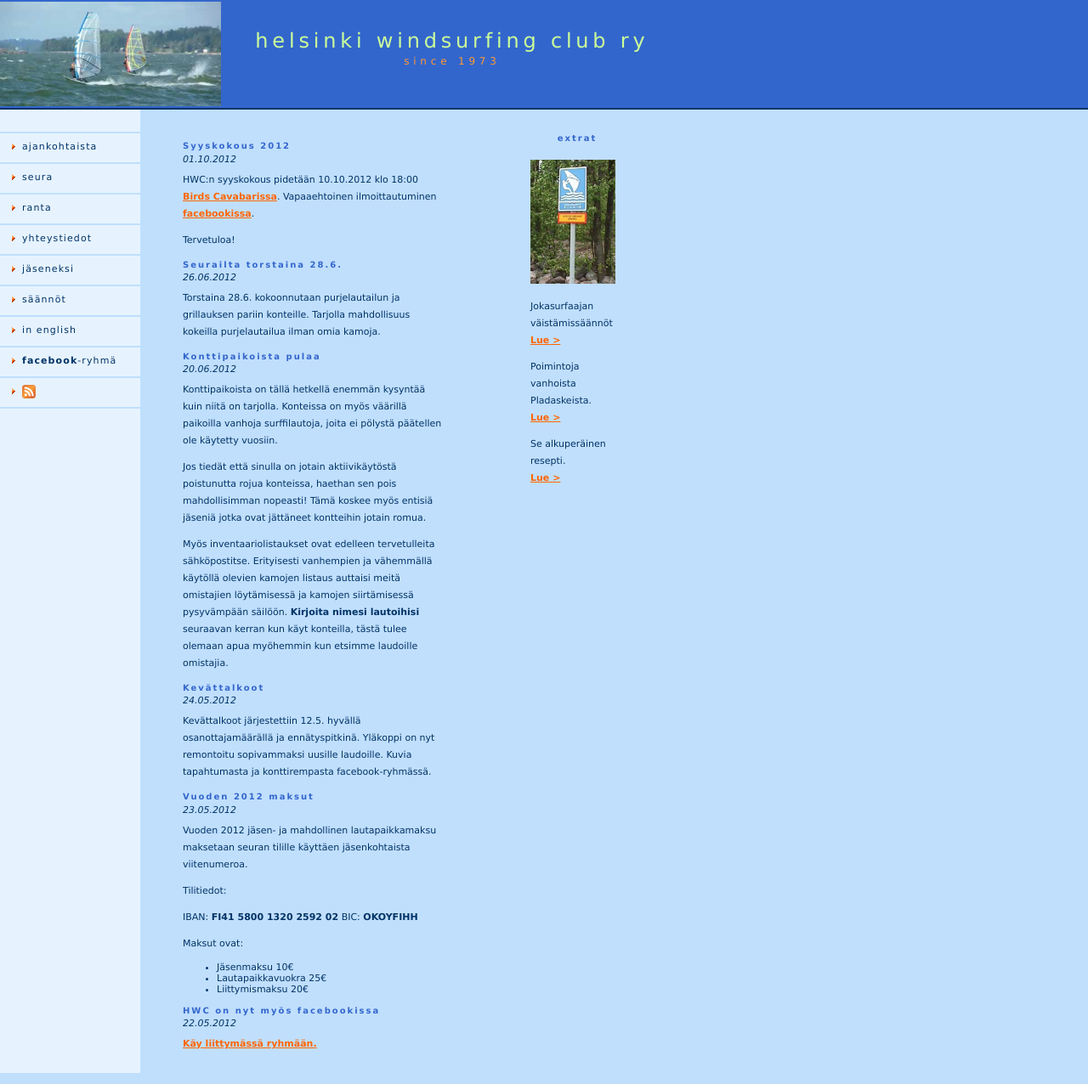
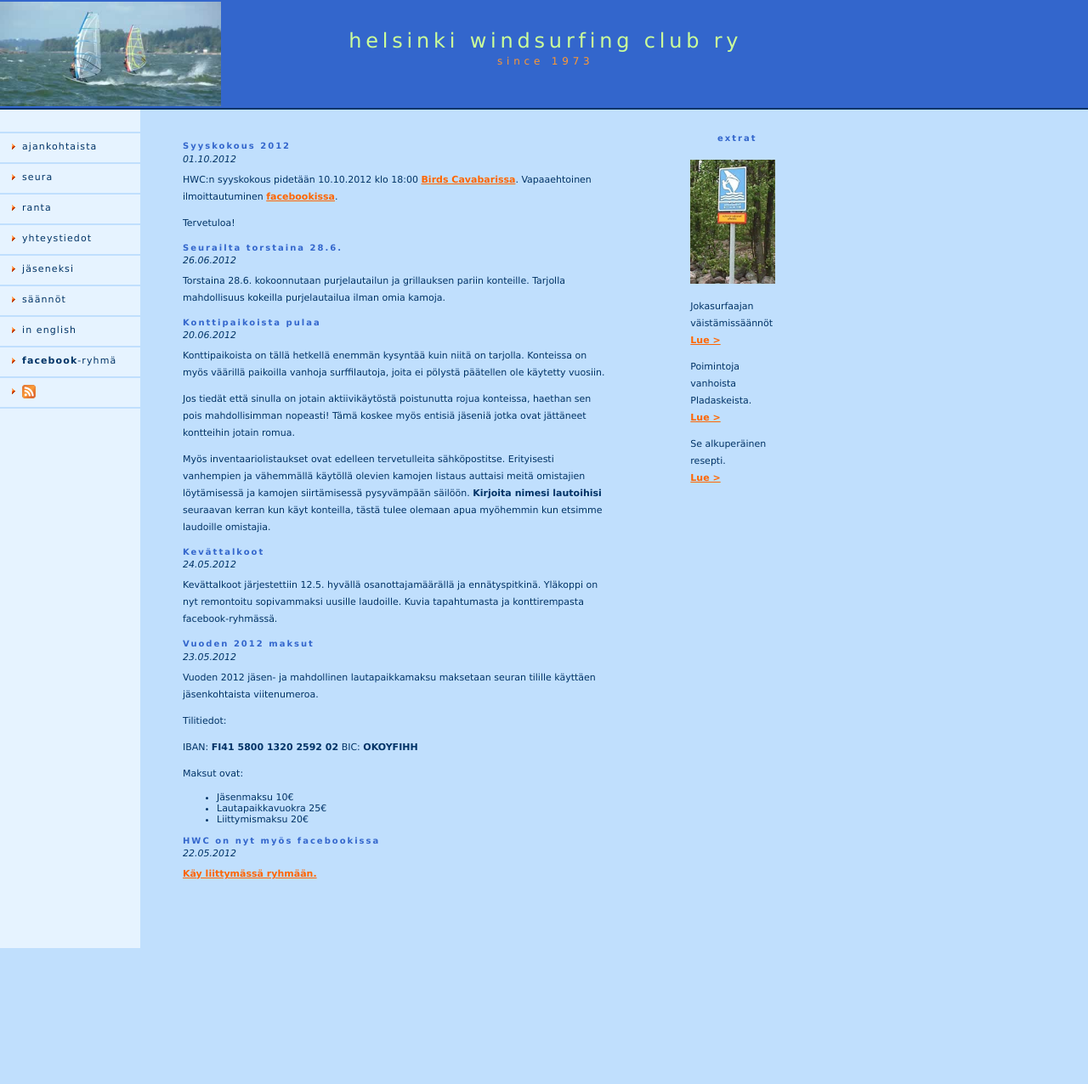
Before and after one commit to hvrauhal/helsinkiwindsurfingclub.fi, a Jekyll site: the page built from index.html, in a window 1280 px wide. Shown: the whole page at 85% size. Built offline with Jekyll 4.4.1, drawn with Linux system fonts in a browser that asks for light colours; nearby versions of some CDN libraries; Markdown is read by kramdown in place of the engine named in the settings; after the commit the page ends 1129 px from its top, so only the background shows below that.

Commit message:
Give the center column some more space

```diff
--- a/_layouts/default.html
+++ b/_layouts/default.html
@@ -70,7 +70,7 @@
     <td colspan="2" valign="top"><img src="mm_spacer.gif" alt="" width="305" height="1" border="0" /><br />
 	&nbsp;<br />
 	&nbsp;<br />
-	<table border="0" cellspacing="0" cellpadding="0" width="305"><tr><td>
+	<table border="0" cellspacing="0" cellpadding="0" width="505"><tr><td>
         {{ content }}
 	</td></tr>
 
```
